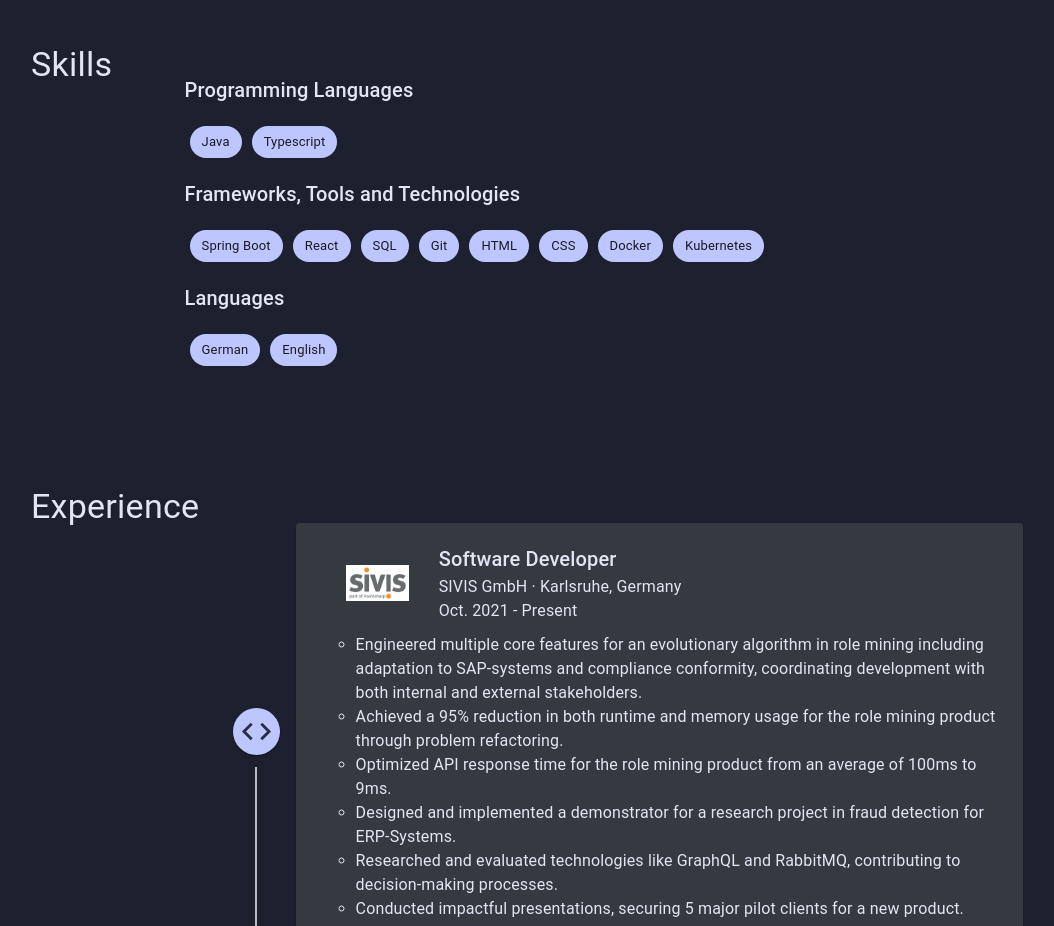
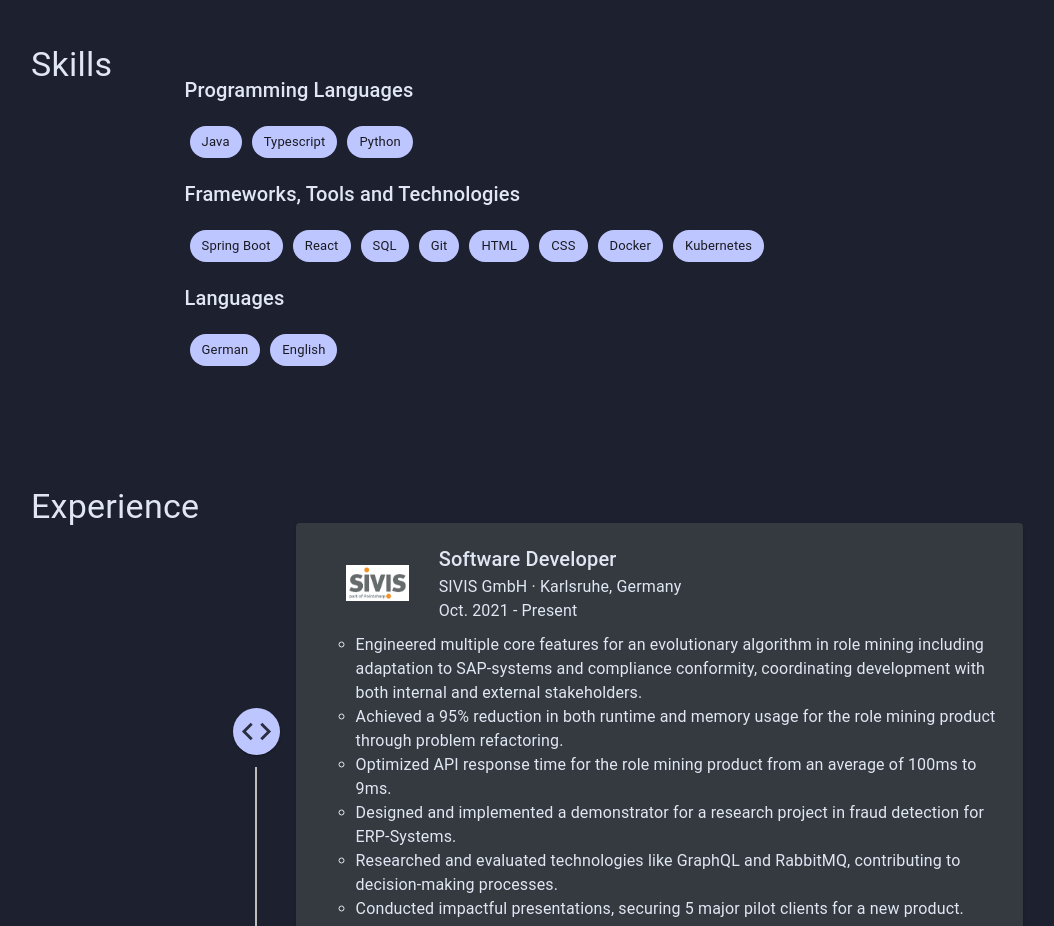
Before and after one commit to nicolasjusten95/nicolas-justen-portfolio, a React (Create React App) app: page / in a window 1280 px wide. Shown: the part 1280-2206 px from the top of the page, without its empty margins (97-1151 px from the left). Built offline with nearby package versions, Linux system fonts and the light colour scheme.

Commit message:
adjusted skills

```diff
--- a/src/components/body/skills/Skills.tsx
+++ b/src/components/body/skills/Skills.tsx
@@ -19,6 +19,7 @@ const Skills = () => {
             flexWrap='wrap'>
             {data.map(skill =>
                 <Chip
+                    key={skill.name}
                     label={skill.name}
                     color='secondary'
                     sx={{m: '5px'}}
--- a/src/components/body/skills/SkillsData.ts
+++ b/src/components/body/skills/SkillsData.ts
@@ -5,6 +5,7 @@ export interface ISkillData {
 export const programmingLanguages: ISkillData[] = [
     {name: 'Java'},
     {name: 'Typescript'},
+    {name: 'Python'}
 ];
 
 export const frameworksToolsTechnologies: ISkillData[] = [
```
